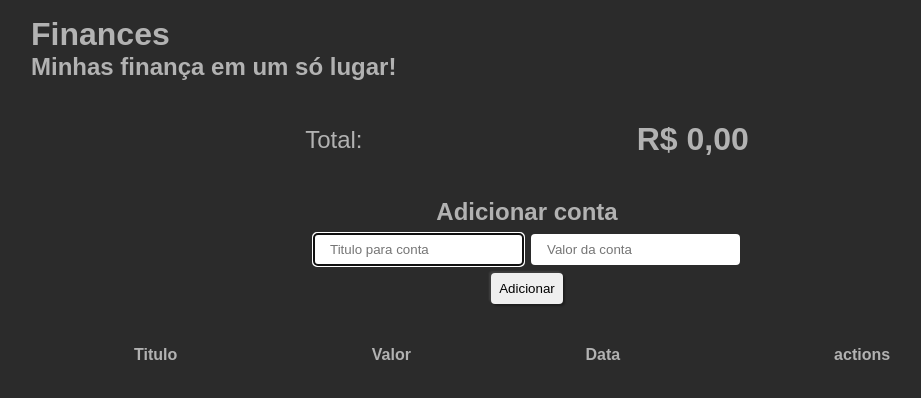
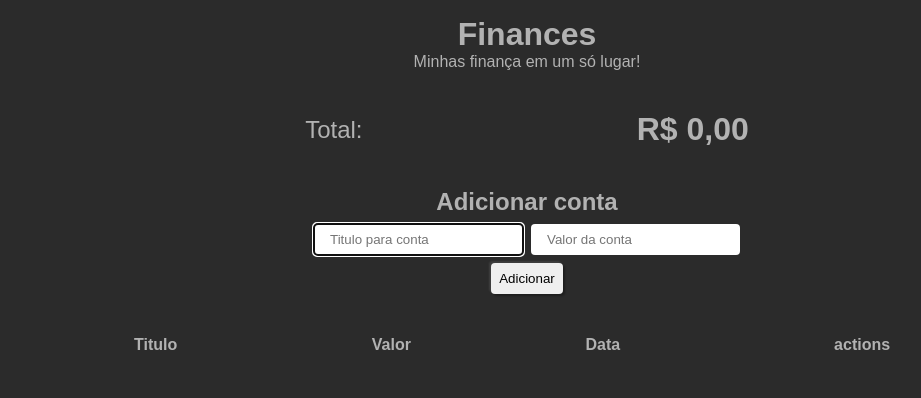
Before and after one commit to gvao/finances-app, a React (Vite) app: page / in a window 1280 px wide. Shown: the top 398 px of the page, without its empty margins (113-1034 px from the left). Built offline with nearby package versions, Linux system fonts and the light colour scheme.

Commit message:
separate header in component

```diff
--- a/src/App.tsx
+++ b/src/App.tsx
@@ -1,14 +1,11 @@
-import { FormAccount, MonthSummary, TableExpenses } from "./components";
+import { FormAccount, Header, MonthSummary, TableExpenses } from "./components";
 
 import "./styles/App.css";
 
 function App() {
 	return (
 		<main className={`container`}>
-			<header>
-				<h1>Finances</h1>
-				<h2>Minhas finança em um só lugar!</h2>
-			</header>
+			<Header />
 
 			<MonthSummary />
 
--- /dev/null
+++ b/src/components/header/index.tsx
@@ -0,0 +1,8 @@
+import styles from './styles.module.css'
+
+export const Header = () => (
+	<header className={styles.header}>
+		<h1>Finances</h1>
+		<p>Minhas finança em um só lugar!</p>
+	</header>
+);
--- /dev/null
+++ b/src/components/header/styles.module.css
@@ -0,0 +1,3 @@
+.header {
+    text-align: center;
+}
--- a/src/components/index.ts
+++ b/src/components/index.ts
@@ -2,3 +2,4 @@ export * from './form-account'
 export * from './list-account'
 export * from './table-account'
 export * from './month-summary'
+export * from './header'
```
